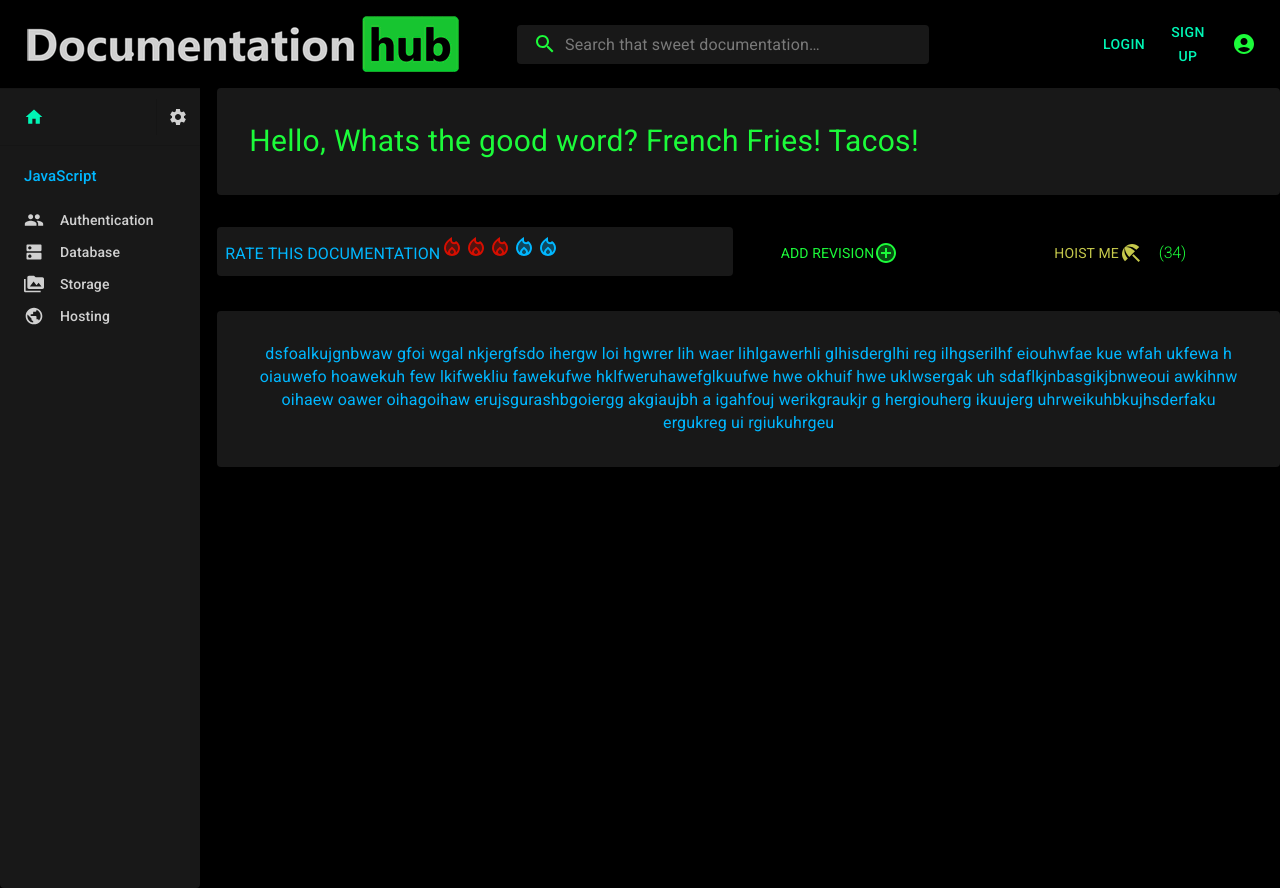
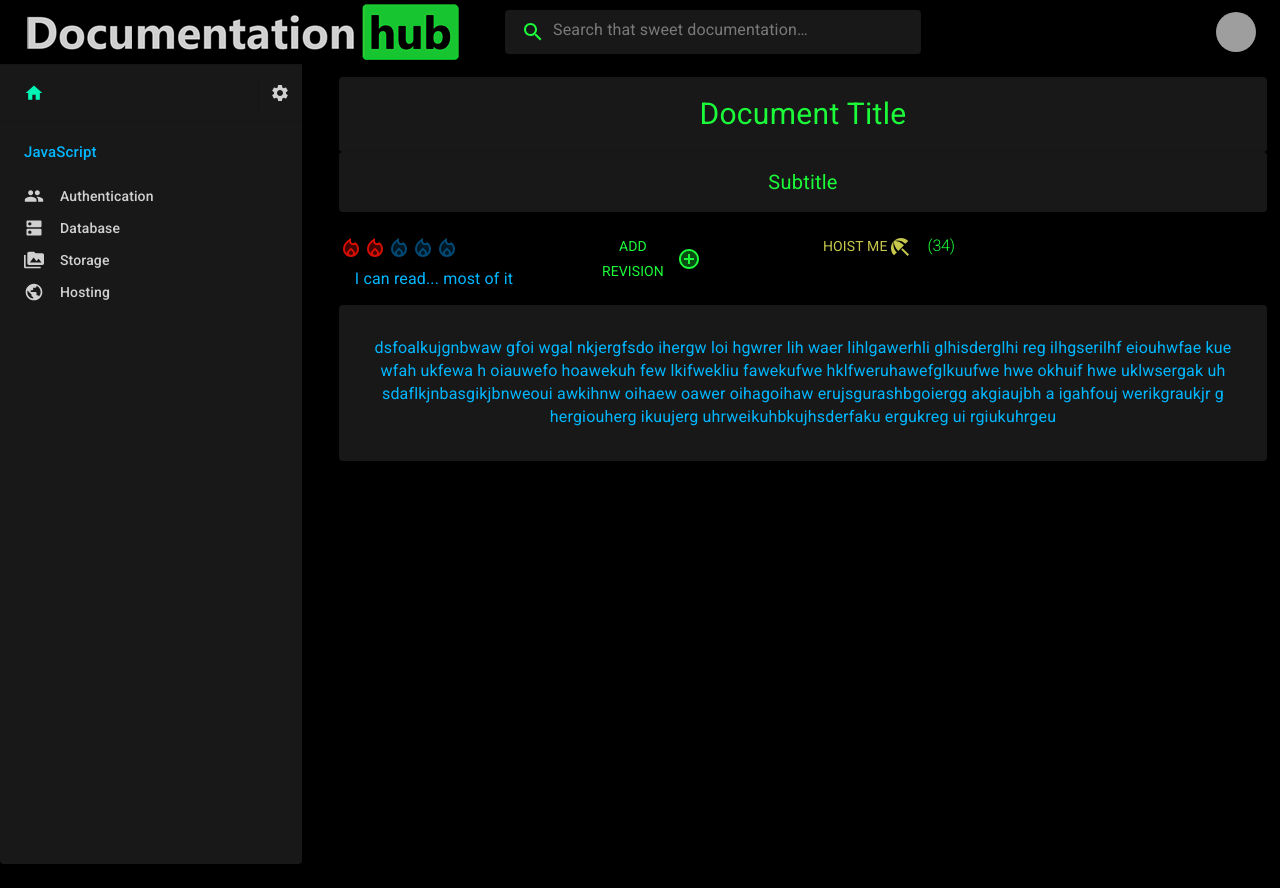
Before and after one commit to T0mWhite/dochub, a React (Create React App) app in the folder client/: page / in a window 1280 px wide. After the commit the page ends 864 px from the top, so only its background shows below. Built offline with nearby package versions, Linux system fonts and the light colour scheme; grey boxes are pictures that could not be loaded.

Commit message:
Responsive Nav Bar party time

```diff
--- a/client/src/App.js
+++ b/client/src/App.js
@@ -11,9 +11,10 @@ import CssBaseline from "@mui/material/CssBaseline";
 // =========== COMPONENTS =============
 import SignIn from "./components/SignIn/SignIn";
 import SignUp from "./components/SignUp/SignUp";
-import CustomizedList from './components/SideBar/index';
-import MainGridUi from './components/MainContainer/index.js';
-import PrimarySearchAppBar from "./components/NavBar/index";
+import CustomizedList from "./components/SideBar/index";
+import MainGridUi from "./components/MainContainer/index";
+import ResponsiveAppBar from "./components/DrawerTest/index";
+// import PrimarySearchAppBar from "./components/NavBar/index";
 
 // ============ THEME ============
 
@@ -40,6 +41,15 @@ const theme = createTheme({
       main: '#d60e00',
     },
   },
+  breakpoints: {
+    values: {
+      xs: 0,
+      sm: 600,
+      md: 900,
+      lg: 1200,
+      xl: 1536,
+    },
+  },
 });
 
 // ============ APP ============
@@ -48,19 +58,18 @@ function App() {
   return (
     <>
     <ThemeProvider theme={theme}>
-      <PrimarySearchAppBar position="fixed"/>
+      <ResponsiveAppBar position="fixed"/>
       <Box sx={{ flexGrow: 1 }}>
         <Grid container spacing={3}>
-          <Grid item xs={2}>
+          <Grid item xs={3}>
             <CustomizedList item/>
           </Grid>
-          <Grid item xs={10}>
+          <Grid item xs={9}>
             <MainGridUi />
           </Grid>
         </Grid>
       </Box>
-      <CssBaseline />
-
+      <CssBaseline/>
     </ThemeProvider>
     </>
   );
--- /dev/null
+++ b/client/src/components/DrawerTest/index.js
@@ -0,0 +1,197 @@
+import React from 'react';
+import AppBar from '@mui/material/AppBar';
+import Box from '@mui/material/Box';
+import Toolbar from '@mui/material/Toolbar';
+import IconButton from '@mui/material/IconButton';
+import Typography from '@mui/material/Typography';
+import Menu from '@mui/material/Menu';
+import MenuIcon from '@mui/icons-material/Menu';
+import { styled, alpha } from '@mui/material/styles';
+import logo from '../../static/images/LogoLg.png';
+import logosmall from '../../static/images/LogoSm.png';
+import InputBase from '@mui/material/InputBase';
+import Container from '@mui/material/Container';
+import Avatar from '@mui/material/Avatar';
+import SearchIcon from '@mui/icons-material/Search';
+import Button from '@mui/material/Button';
+import Tooltip from '@mui/material/Tooltip';
+import MenuItem from '@mui/material/MenuItem';
+
+const pages = ['Products', 'Pricing', 'About'];
+const settings = ['Profile', 'Account', 'Dashboard', 'Logout'];
+
+const Search = styled('div')(({ theme }) => ({
+  position: 'relative',
+  borderRadius: theme.shape.borderRadius,
+  backgroundColor: alpha(theme.palette.background.paper, 1.00),
+  '&:hover': {
+    backgroundColor: alpha(theme.palette.background.paper, 1.00),
+  },
+  marginRight: theme.spacing(2),
+  marginLeft: 0,
+  width: '100%',
+  [theme.breakpoints.up('sm')]: {
+    marginLeft: theme.spacing(3),
+    width: 'auto',
+  },
+}));
+
+const SearchIconWrapper = styled('div')(({ theme }) => ({
+  padding: theme.spacing(0, 2),
+  height: '100%',
+  position: 'absolute',
+  pointerEvents: 'none',
+  display: 'flex',
+  alignItems: 'center',
+  justifyContent: 'center',
+}));
+
+const StyledInputBase = styled(InputBase)(({ theme }) => ({
+  color: theme.palette.background.paper,
+  '& .MuiInputBase-input': {
+    padding: theme.spacing(1, 1, 1, 0),
+    // vertical padding + font size from searchIcon
+    paddingLeft: `calc(1em + ${theme.spacing(4)})`,
+    transition: theme.transitions.create('width'),
+    width: '100%',
+    [theme.breakpoints.up('md')]: {
+      width: '40ch',
+    },
+  },
+}));
+
+const ResponsiveAppBar = () => {
+  const [anchorElNav, setAnchorElNav] = React.useState(null);
+  const [anchorElUser, setAnchorElUser] = React.useState(null);
+
+  const handleOpenNavMenu = (event) => {
+    setAnchorElNav(event.currentTarget);
+  };
+  const handleOpenUserMenu = (event) => {
+    setAnchorElUser(event.currentTarget);
+  };
+
+  const handleCloseNavMenu = () => {
+    setAnchorElNav(null);
+  };
+
+  const handleCloseUserMenu = () => {
+    setAnchorElUser(null);
+  };
+
+  return (
+    <AppBar position="static">
+      <Container maxWidth="xl">
+        <Toolbar disableGutters>
+          <Typography
+            variant="h6"
+            noWrap
+            component="div"
+            sx={{ mr: 2, display: { xs: 'none', md: 'flex' } }}
+          >
+           <img src={logo} alt="Logo" />
+          </Typography>
+          <Box sx={{ flexGrow: 1, display: { xs: 'flex', md: 'none' } }}>
+            <IconButton
+              size="large"
+              aria-label="account of current user"
+              aria-controls="menu-appbar"
+              aria-haspopup="true"
+              onClick={handleOpenNavMenu}
+              color="inherit"
+            >
+              <MenuIcon />
+            </IconButton>
+
+            <Menu
+              id="menu-appbar"
+              anchorEl={anchorElNav}
+              anchorOrigin={{
+                vertical: 'bottom',
+                horizontal: 'left',
+              }}
+              keepMounted
+              transformOrigin={{
+                vertical: 'top',
+                horizontal: 'left',
+              }}
+              open={Boolean(anchorElNav)}
+              onClose={handleCloseNavMenu}
+              sx={{
+                display: { xs: 'block', md: 'none' },
+              }}
+            >
+              <Search>
+            <SearchIconWrapper>
+              <SearchIcon />
+            </SearchIconWrapper>
+            <StyledInputBase
+              placeholder="Search that sweet documentation…"
+              inputProps={{ 'aria-label': 'search' }}
+              theme={{ }}
+            />
+          </Search>
+            </Menu>
+          </Box>
+          <Typography
+            variant="h6"
+            noWrap
+            component="div"
+            sx={{ flexGrow: 1, display: { xs: 'flex', md: 'none' } }}
+          >
+            <img src={logosmall} alt="Logo" />
+          </Typography>
+          <Box sx={{ flexGrow: 1, display: { xs: 'none', md: 'flex' } }}>
+            <Search>
+              <SearchIconWrapper>
+                <SearchIcon />
+              </SearchIconWrapper>
+            <StyledInputBase
+              placeholder="Search that sweet documentation…"
+              inputProps={{ 'aria-label': 'search' }}
+              theme={{ }}
+            />
+            </Search>
+              <Button
+
+                onClick={handleCloseNavMenu}
+                sx={{ my: 2, color: 'white', display: 'block' }}
+              >
+              </Button>
+          </Box>
+
+          <Box sx={{ flexGrow: 0 }}>
+            <Tooltip title="Open settings">
+              <IconButton onClick={handleOpenUserMenu} sx={{ p: 0 }}>
+                <Avatar alt="Remy Sharp" src="/static/images/avatar/2.jpg" />
+              </IconButton>
+            </Tooltip>
+            <Menu
+              sx={{ mt: '45px' }}
+              id="menu-appbar"
+              anchorEl={anchorElUser}
+              anchorOrigin={{
+                vertical: 'top',
+                horizontal: 'right',
+              }}
+              keepMounted
+              transformOrigin={{
+                vertical: 'top',
+                horizontal: 'right',
+              }}
+              open={Boolean(anchorElUser)}
+              onClose={handleCloseUserMenu}
+            >
+              {settings.map((setting) => (
+                <MenuItem key={setting} onClick={handleCloseUserMenu}>
+                  <Typography textAlign="center">{setting}</Typography>
+                </MenuItem>
+              ))}
+            </Menu>
+          </Box>
+        </Toolbar>
+      </Container>
+    </AppBar>
+  );
+};
+export default ResponsiveAppBar;
--- a/client/src/components/MainContainer/index.js
+++ b/client/src/components/MainContainer/index.js
@@ -4,38 +4,38 @@ import Box from '@mui/material/Box';
 import Paper from '@mui/material/Paper';
 import BeachAccessIcon from '@mui/icons-material/BeachAccess';
 import AddCircleTwoToneIcon from '@mui/icons-material/AddCircleTwoTone';
-import LocalFireDepartmentTwoToneIcon from '@mui/icons-material/LocalFireDepartmentTwoTone';
 import Grid from '@mui/material/Grid';
 import Button from '@mui/material/Button';
+import DocRating from '../Rating';
 
-const Fire = styled(LocalFireDepartmentTwoToneIcon)(({ theme }) =>({
-    color: theme.palette.error.main,
+const DocTitle = styled(Paper)(({ theme }) => ({
+  ...theme.typography.body2,
+  padding: theme.spacing(2, 4),
+  position: 'relative',
+  display: 'flex',
+  textAlign: 'center',
+  justifyContent: 'center',
+  fontSize: 30,
+  color: theme.palette.primary.contrastText,
 }));
 
-const NotFire = styled(LocalFireDepartmentTwoToneIcon)(({ theme }) =>({
-    color: theme.palette.text.primary,
-}));
-
-const Space = styled(Paper)(({ theme }) => ({
+const SubTitle = styled(Paper)(({ theme }) => ({
   ...theme.typography.body2,
-  padding: theme.spacing(4),
-  textAlign: 'left',
-  fontSize: 30,
+  padding: theme.spacing(2, 4),
+  position: 'relative',
+  display: 'flex',
+  textAlign: 'center',
+  justifyContent: 'center',
+  fontSize: 20,
   color: theme.palette.primary.contrastText,
 }));
 
 const Body = styled(Paper)(({ theme }) => ({
     ...theme.typography.body2,
     padding: theme.spacing(4),
+    position: 'relative',
+    display: 'flex',
     textAlign: 'center',
-    fontSize: 16,
-    color: theme.palette.primary.text,
-  }));
-
-  const DocRating = styled(Paper)(({ theme }) => ({
-    ...theme.typography.subtitle1,
-    padding: theme.spacing(1),
-    textAlign: 'left',
     fontSize: 16,
     color: theme.palette.primary.text,
   }));
@@ -43,7 +43,9 @@ const Body = styled(Paper)(({ theme }) => ({
   const AddRevision = styled(Button)(({ theme }) => ({
     ...theme.typography.subtitle1,
     padding: theme.spacing(1),
-    textAlign: 'left',
+    position: 'relative',
+    display: 'flex',
+    textAlign: 'center',
     fontSize: 14,
     color: theme.palette.primary.contrastText,
   }));
@@ -51,7 +53,9 @@ const Body = styled(Paper)(({ theme }) => ({
   const HoistMe = styled(Button)(({ theme }) => ({
     ...theme.typography.subtitle1,
     padding: theme.spacing(1),
-    textAlign: 'left',
+    position: 'relative',
+    display: 'flex',
+    textAlign: 'center',
     fontSize: 14,
     color: theme.palette.secondary.contrastText,
   }));
@@ -59,7 +63,9 @@ const Body = styled(Paper)(({ theme }) => ({
   const HoistMeCount = styled('div')(({ theme }) => ({
     ...theme.typography.h1,
     padding: theme.spacing(1),
-    textAlign: 'left',
+    position: 'relative',
+    display: 'flex',
+    textAlign: 'center',
     fontSize: 16,
     color: theme.palette.primary.contrastText,
   }));
@@ -67,21 +73,18 @@ const Body = styled(Paper)(({ theme }) => ({
 
 export default function MainGridUi() {
   return (
-    <Box sx={{ flexGrow: 2 }}>
-      <Grid container spacing={4}>
+    <Box sx={{ flexGrow: 1, justifyContent: 'center', margin: '1vw'}}>
+      <Grid container spacing={1}>
         <Grid item xs={12}>
-          <Space>
-          Hello, Whats the good word? French Fries! Tacos!
-          </Space>
+          <DocTitle>
+          Document Title
+          </DocTitle>
+          <SubTitle>
+            Subtitle
+          </SubTitle>
         </Grid>
-        <Grid item xs={6}>
-            <DocRating>RATE THIS DOCUMENTATION
-                <Fire/>
-                    <Fire/>
-                        <Fire/>
-                            <NotFire/>
-                                <NotFire/>
-            </DocRating>
+        <Grid item xs={3}>
+            <DocRating/>
         </Grid>
         <Grid item xs={3}>
             <Button>
--- a/client/src/components/NavBar/index.js
+++ b/client/src/components/NavBar/index.js
@@ -10,6 +10,7 @@ import InputBase from '@mui/material/InputBase';
 import MenuItem from '@mui/material/MenuItem';
 import Menu from '@mui/material/Menu';
 import MenuIcon from '@mui/icons-material/Menu';
+import Container from '@mui/material/Container';
 import SearchIcon from '@mui/icons-material/Search';
 import AccountCircle from '@mui/icons-material/AccountCircle';
 import MoreIcon from '@mui/icons-material/MoreVert';
@@ -30,6 +31,7 @@ const Search = styled('div')(({ theme }) => ({
     width: 'auto',
   },
 }));
+
 
 const SearchIconWrapper = styled('div')(({ theme }) => ({
   padding: theme.spacing(0, 2),
@@ -133,26 +135,6 @@ export default function PrimarySearchAppBar() {
       open={isMobileMenuOpen}
       onClose={handleMobileMenuClose}
     >
-      {/* <MenuItem>
-        {/* <IconButton size="large" aria-label="show 4 new mails" color="inherit">
-          <Badge badgeContent={4} color="error">
-            <MailIcon />
-          </Badge>
-        </IconButton> */}
-        {/* <p>Messages</p> */}
-      {/* </MenuItem> */} */}
-      {/* <MenuItem>
-        <IconButton
-          size="large"
-          aria-label="show 17 new notifications"
-          color="inherit"
-        >
-          <Badge badgeContent={17} color="error">
-            <NotificationsIcon />
-          </Badge>
-        </IconButton>
-        <p>Notifications</p>
-      </MenuItem> */}
       <MenuItem onClick={handleProfileMenuOpen}>
         <IconButton
           size="large"
@@ -177,9 +159,10 @@ export default function PrimarySearchAppBar() {
             edge="start"
             color="inherit"
             aria-label="open drawer"
+
             sx={{ mr: 2 }}
           >
-            <img src={logo} alt="Logo" />
+            <img src={logo} sx={{ flexGrow: 1 }} alt="Logo" />
           </IconButton>
           <Typography
             variant="h6"
--- /dev/null
+++ b/client/src/components/Rating/index.js
@@ -0,0 +1,62 @@
+import * as React from 'react';
+import Box from '@mui/material/Box';
+import { styled } from '@mui/material/styles';
+import Rating from '@mui/material/Rating';
+import Typography from '@mui/material/Typography';
+import LocalFireDepartmentTwoToneIcon from '@mui/icons-material/LocalFireDepartmentTwoTone';
+
+const StyledRating = styled(Rating)({
+    '& .MuiRating-iconFilled': {
+        color: '#d60e00',
+    },
+    '& .MuiRating-iconHover': {
+        color: '#d60e00',
+    },
+    '& .MuiRating-iconEmpty': {
+        color: '#0091ea',
+    },
+  });
+
+  const labels = {
+    1: 'This is documentation?',
+    2: 'I can read... most of it',
+    3: 'Acceptable',
+    4: 'Quality Doc right here',
+    5: 'This Doc slaps!',
+  };
+
+
+
+  export default function DocRating() {
+
+    const [value, setValue] = React.useState(2);
+    const [hover, setHover] = React.useState(-1);
+
+    return (
+      <Box
+        sx={{
+          '& > legend': { mt: 2 },
+        }}
+      >
+        <Typography component="legend"></Typography>
+        <StyledRating
+          name="#0091ea"
+          value={value}
+          defaultValue={1}
+          onChange={(event, newValue) => {
+            setValue(newValue);
+          }}
+          onChangeActive={(event, newHover) => {
+            setHover(newHover);
+          }}
+          getLabelText={(value) => `${value} Heart${value !== 1 ? 's' : ''}`}
+          precision={1.0}
+          icon={<LocalFireDepartmentTwoToneIcon fontSize="inherit" color="#0091ea" />}
+          emptyIcon={<LocalFireDepartmentTwoToneIcon fontSize="inherit" color="#0091ea" opacity=".50" />}
+        />
+         {value !== null && (
+        <Box sx={{ ml: 2 }}>{labels[hover !== -1 ? hover : value]}</Box>
+      )}
+      </Box>
+    );
+  }
--- a/client/src/components/SideBar/index.js
+++ b/client/src/components/SideBar/index.js
@@ -50,44 +50,13 @@ const SideNav = styled(List)(({ theme }) => ({
 
 }));
 
-// const SideNav = styled(List)({
-//   "& .MuiListItemButton-root": {
-//     paddingLeft: 24,
-//     paddingRight: 24,
-//   },
-//   "& .MuiListItemIcon-root": {
-//     minWidth: 0,
-//     marginRight: 16,
-//   },
-//   "& .MuiSvgIcon-root": {
-//     fontSize: 20,
-//   },
-// });
-
 export default function CustomizedList() {
   const [open, setOpen] = React.useState(true);
   return (
     <>
-      {/* <ThemeProvider
-        theme={createTheme({
-          components: {
-            MuiListItemButton: {
-              defaultProps: {
-                disableTouchRipple: true,
-              },
-            },
-          },
-          palette: {
-            mode: "dark",
-            primary: { main: "rgb(102, 157, 246)" },
-            background: { paper: "rgb(5, 30, 52)" },
-          },
-        })}
-      > */}
         <Paper
           elevation={0}
           sx={{
-            minWidth: 200,
             height: "100vh",
           }}
         >
```
Also changed, not shown: client/src/static/images/LogoLg.png (added), client/src/static/images/LogoSm.png (added).
